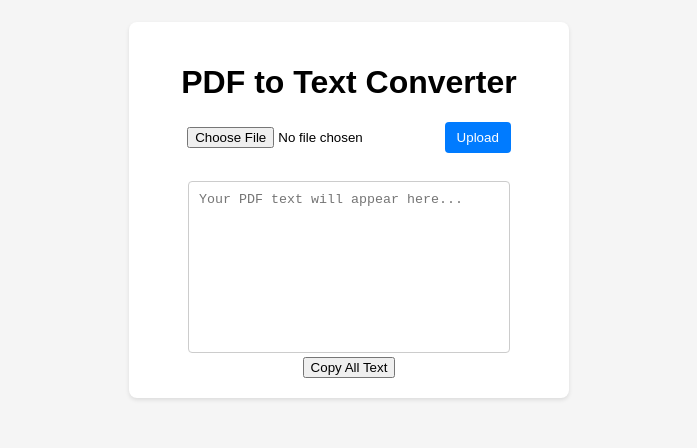
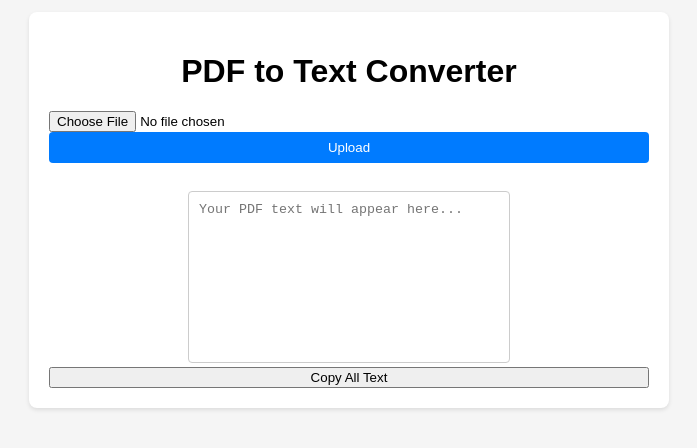
Before and after one commit to cosisaxis/extraction, a website: page public/index.html in a window 1024 px wide. Shown: the part 190-638 px from the top of the page, without its empty margins (163-860 px from the left). Drawn offline with Linux system fonts and the light colour scheme.

Commit message:
new media queries

```diff
--- a/public/styles.css
+++ b/public/styles.css
@@ -43,8 +43,28 @@ body {
     background-color: #0056b3;
   }
 
-  @media (max-width: 600px) {
+  /* @media (max-width: 600px) {
     .container {
       width: 95%;
     }
+  } */
+
+  @media (max-width: 768px) {
+    textarea {
+      width: 100%; /* Make the textarea span the full width */
+    }
   }
+
+  /* Media query for tablets */
+  @media (min-width: 769px) and (max-width: 1024px) {
+    .container {
+      max-width: 600px; /* Limit container width for tablets */
+      margin: 0 auto; /* Center container */
+    }
+
+    /* You can adjust styles for input, buttons, and textarea as needed */
+    input[type="file"],
+    button {
+      width: 100%; /* Make inputs and buttons span the full width */
+    }
+  }
```
